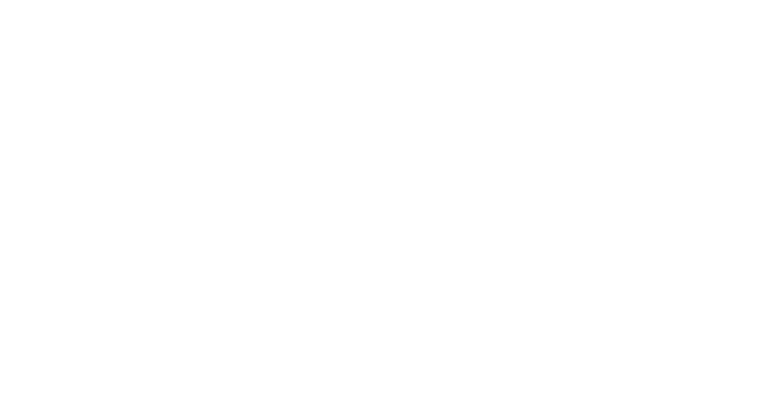
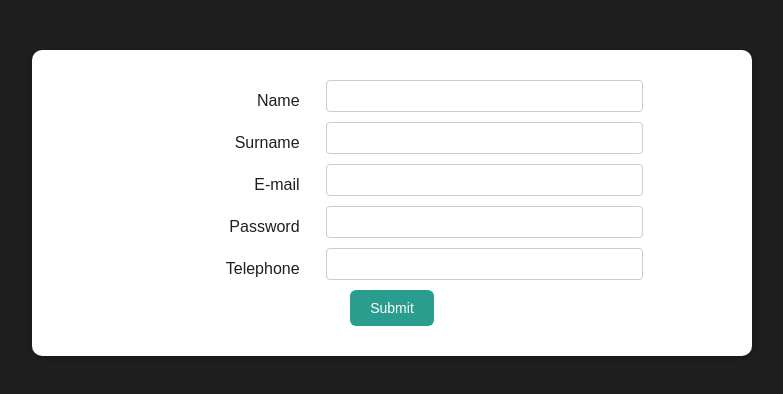
Before and after one commit to nbenlin/react-form-validation-with-error-modal, a React (Create React App) app: page / in a window 1280 px wide. Shown: the top 394 px of the page, without its empty margins (248-1031 px from the left). Built offline with nearby package versions, Linux system fonts and the light colour scheme.

Commit message:
add styling

```diff
--- a/src/App.js
+++ b/src/App.js
@@ -1,5 +1,11 @@
+import AuthPage from "./pages/AuthPage";
+
 const App = () => {
-  return <></>;
+  return (
+    <>
+      <AuthPage />
+    </>
+  );
 };
 
 export default App;
--- a/src/components/UI/Button/Button.js
+++ b/src/components/UI/Button/Button.js
@@ -0,0 +1,16 @@
+import React from "react";
+import classes from "./Button.module.css";
+
+const Button = (props) => {
+  return (
+    <button
+      className={classes.button}
+      onClick={props.onClick}
+      type={props.type || "button"}
+    >
+      {props.children}
+    </button>
+  );
+};
+
+export default Button;
--- a/src/components/UI/Button/Button.module.css
+++ b/src/components/UI/Button/Button.module.css
@@ -0,0 +1,14 @@
+.button {
+  border: none;
+  background-color: #2a9d8f;
+  color: #fff;
+  font-size: 14px;
+  padding: 10px 20px;
+  border-radius: 6px;
+  transition: 0.1s all ease;
+  cursor: pointer;
+}
+
+.button:hover {
+  transform: scale(1.02);
+}
--- a/src/components/UI/Card/Card.js
+++ b/src/components/UI/Card/Card.js
@@ -0,0 +1,10 @@
+import React from "react";
+import classes from "./Card.module.css";
+
+const Card = (props) => {
+  return (
+    <div className={`${classes.card} ${props.className}`}>{props.children}</div>
+  );
+};
+
+export default Card;
--- a/src/components/UI/Card/Card.module.css
+++ b/src/components/UI/Card/Card.module.css
@@ -0,0 +1,5 @@
+.card {
+  background: #fff;
+  box-shadow: 0 2px 8px rgba(0, 0, 0, 0.26);
+  border-radius: 10px;
+}
--- a/src/components/User/Add/AddUser.js
+++ b/src/components/User/Add/AddUser.js
@@ -0,0 +1,36 @@
+import React from "react";
+import Button from "../../UI/Button/Button";
+import Card from "../../UI/Card/Card";
+import classes from "./AddUser.module.css";
+
+const AddUser = (props) => {
+  return (
+    <Card className={classes.input}>
+      <form>
+        <div>
+          <label htmlFor="name">Name</label>
+          <input id="name" type="text" />
+        </div>
+        <div>
+          <label htmlFor="surname">Surname</label>
+          <input id="surname" type="text" />
+        </div>
+        <div>
+          <label htmlFor="email">E-mail</label>
+          <input id="email" type="text" />
+        </div>
+        <div>
+          <label htmlFor="password">Password</label>
+          <input id="password" type="password" />
+        </div>
+        <div>
+          <label htmlFor="phone">Telephone</label>
+          <input id="phone" type="text" />
+        </div>
+        <Button>Submit</Button>
+      </form>
+    </Card>
+  );
+};
+
+export default AddUser;
--- a/src/components/User/Add/AddUser.module.css
+++ b/src/components/User/Add/AddUser.module.css
@@ -0,0 +1,41 @@
+.input {
+  margin: 50px auto;
+  padding: 30px;
+  width: 70%;
+  max-width: 720px;
+  text-align: end;
+}
+
+.input form {
+  display: flex;
+  flex-direction: column;
+  justify-content: center;
+  align-items: center;
+}
+
+.input form div {
+  display: flex;
+  flex-direction: row;
+  justify-content: space-around;
+  align-items: center;
+  width: 80%;
+}
+
+.input label {
+  font-weight: 500;
+  width: 30%;
+  color: #1f1f1f;
+}
+
+.input input {
+  font: inherit;
+  width: 60%;
+  border: 1px solid #ccc;
+  padding: 6px;
+  margin-bottom: 10px;
+  border-radius: 4px;
+}
+
+.input input:focus {
+  outline: none;
+}
--- a/src/index.css
+++ b/src/index.css
@@ -4,6 +4,7 @@
 
 html {
   font-family: sans-serif;
+  background-color: #1f1f1f;
 }
 
 body {
--- /dev/null
+++ b/src/pages/AuthPage.js
@@ -0,0 +1,12 @@
+import React from "react";
+import AddUser from "../components/User/Add/AddUser";
+
+const AuthPage = () => {
+  return (
+    <>
+      <AddUser />
+    </>
+  );
+};
+
+export default AuthPage;
```
